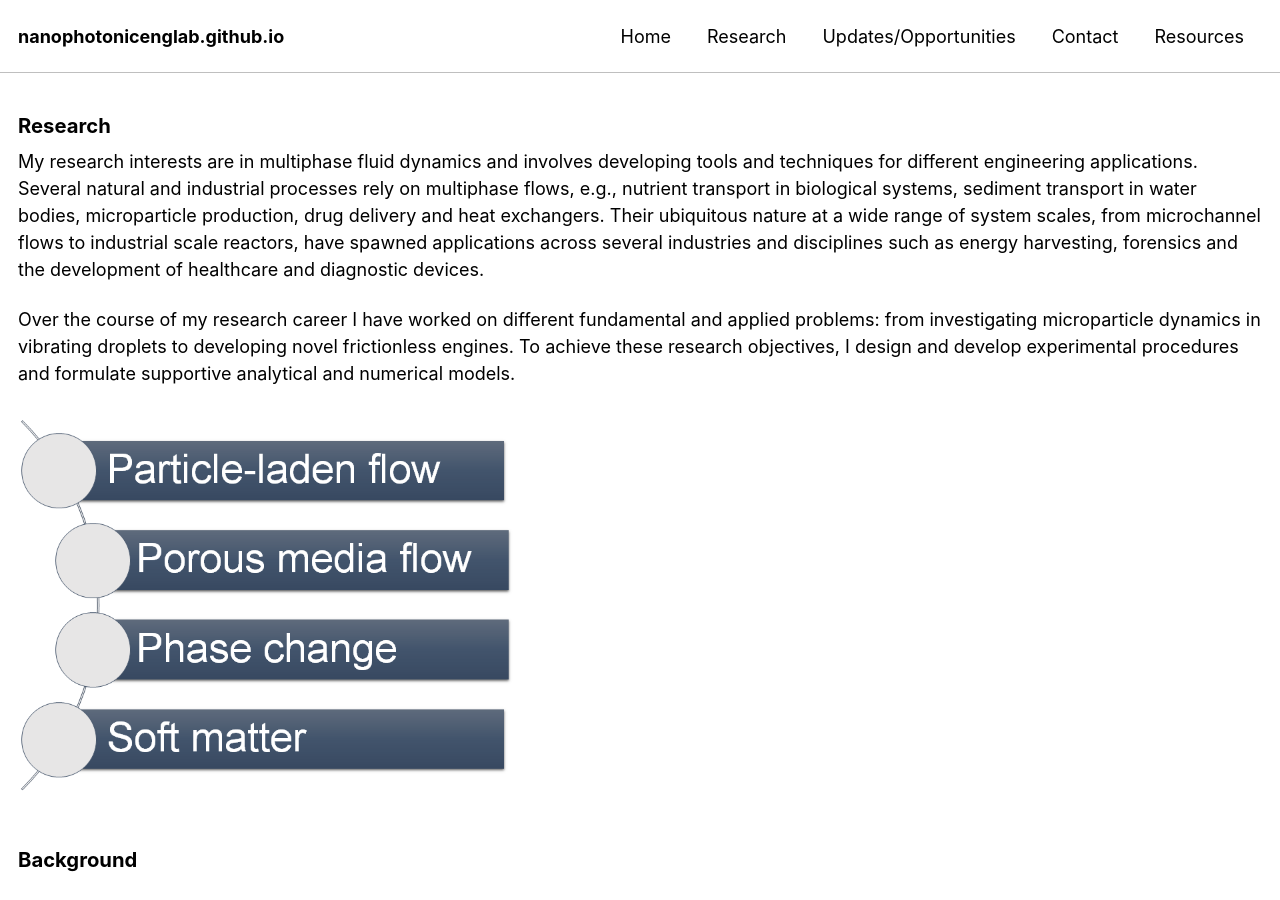
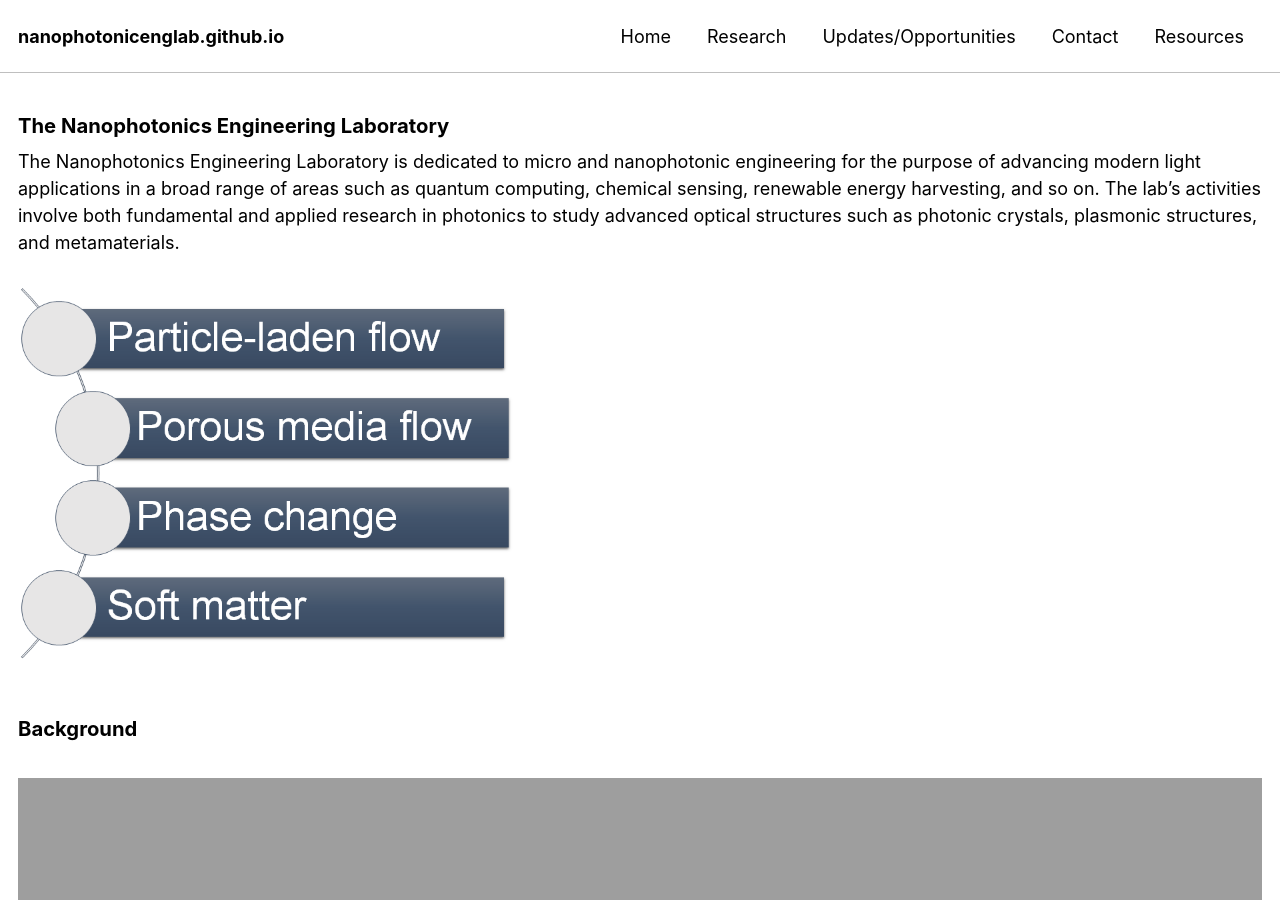
Before and after one commit to qubits/nanophotonicenglab.github.io, a Jekyll site: the page built from _pages/home.md, in a window 1280 px wide and 900 px high. Built offline with Jekyll 4.4.1, drawn with Linux system fonts in a browser that asks for light colours; cached includes are drawn as plain includes.

Commit message:
Update home.md
home page update

```diff
--- a/_pages/home.md
+++ b/_pages/home.md
@@ -15,14 +15,11 @@ header:
 #comments: true
 ---
 
-### Research
+### The Nanophotonics Engineering Laboratory
 
-My research interests are in multiphase fluid dynamics and involves developing tools and techniques for different engineering applications. Several natural and industrial processes rely on multiphase flows, e.g., nutrient transport in biological systems, sediment transport in water bodies, microparticle production, drug delivery and heat exchangers. Their ubiquitous nature at a wide range of system scales, from microchannel flows to industrial scale reactors, have spawned applications across several industries and disciplines such as energy harvesting, forensics and the development of healthcare and diagnostic devices.
-
-Over the course of my research career I have worked on different fundamental and applied problems: from investigating microparticle dynamics in vibrating droplets to developing novel frictionless engines. To achieve these research objectives, I design and develop experimental procedures and formulate supportive analytical and numerical models.
+The Nanophotonics Engineering Laboratory is dedicated to micro and nanophotonic engineering for the purpose of advancing modern light applications in a broad range of areas such as quantum computing, chemical sensing, renewable energy harvesting, and so on. The lab's activities involve both fundamental and applied research in photonics to study advanced optical structures such as photonic crystals, plasmonic structures, and metamaterials.
 
 <img src="{{ site.url }}{{ site.baseurl }}/assets/researchims/res_int.png" alt="chamber" width="40%">
-
 
 ### Background
 <br>
```
